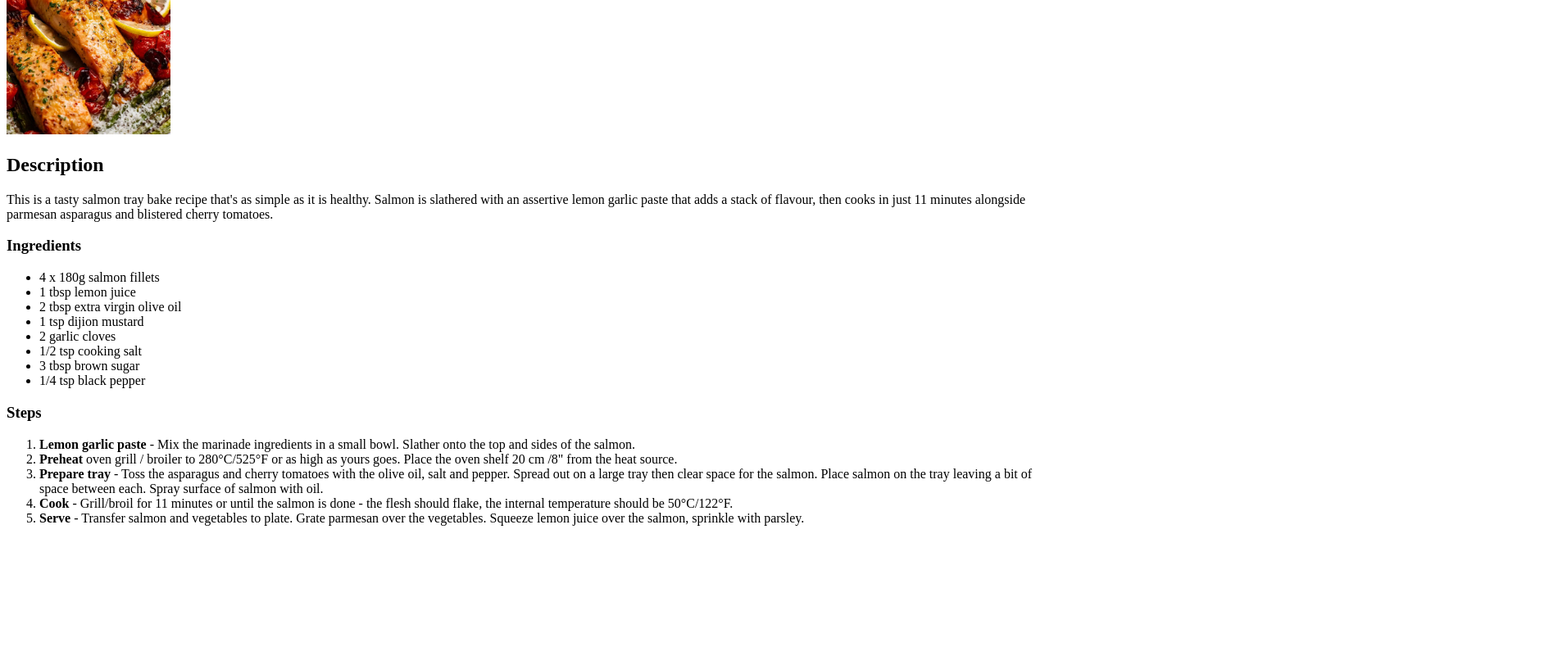
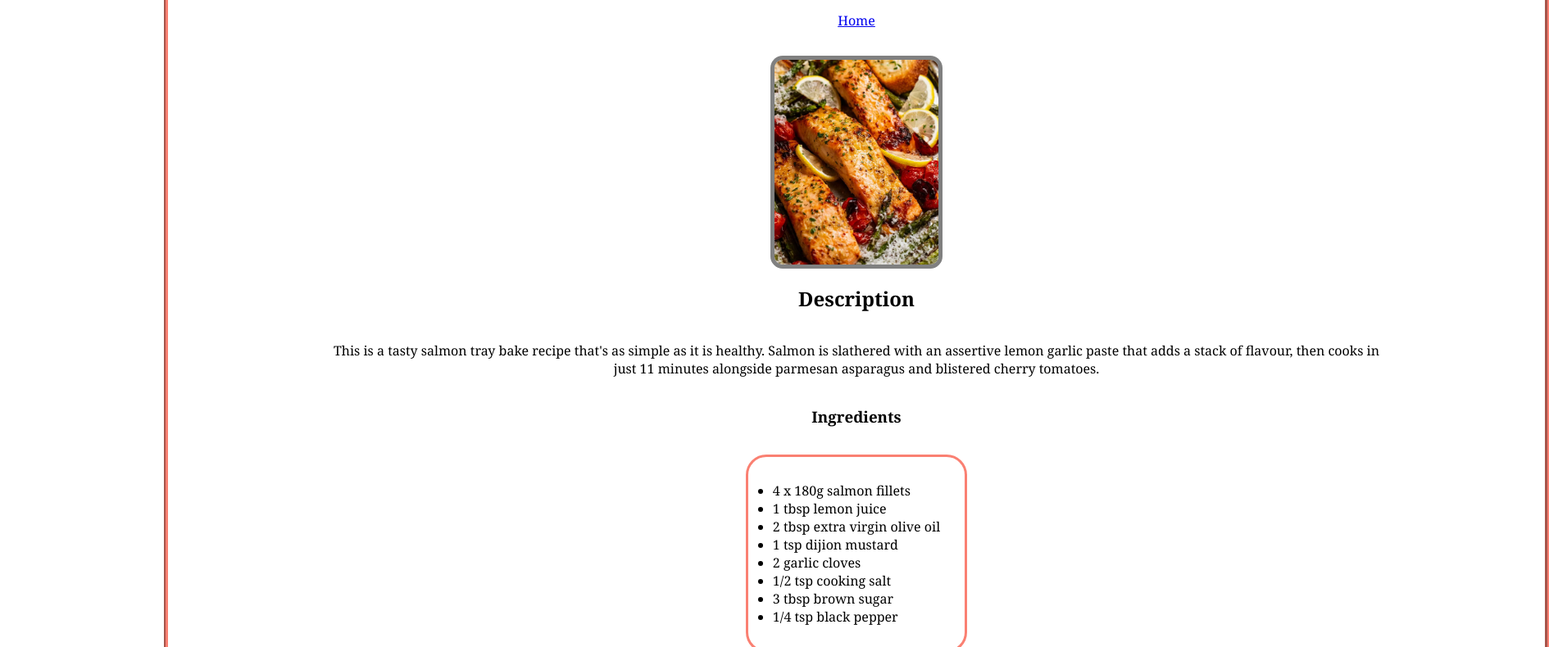
Before and after one commit to nat0134/odin-recipes, a plain HTML site: page recipes/salmon.html in a window 1280 px wide. Shown: the part 184-974 px from the top of the page at 82% size, 1890 px wide, since content can reach past the window. Before the commit the page ends 842 px from the top, so only its background shows below. Drawn offline with Linux system fonts and the light colour scheme.

Commit message:
Updated webpages with CSS styles

```diff
--- /dev/null
+++ b/recipes/recipe-style.css
@@ -0,0 +1,48 @@
+body {
+    font-family: Georgia, serif;
+    text-align: center;
+    width: 100%;
+    margin: 50px;
+    margin-left: 200px;
+    margin-right: 200px;
+    padding: 50px;
+    padding-left: 200px;
+    padding-right: 200px;
+    display: grid;
+    place-items: center;
+    border: 5px groove salmon;
+    border-radius: 50px;
+}
+
+.container {
+    border: 3px solid salmon;
+    border-radius: 25px;
+    padding: 30px;
+    text-align: left;
+}
+
+ol {
+    text-align: left;
+}
+
+h1 {
+    margin-bottom: 20px;
+    margin-top: 20px;
+    color: darkblue;
+}
+
+a {
+    display: block;
+    margin: 10px 0;
+    width: 100px;
+}
+
+a:hover {
+    color: olivedrab;
+    border: 1px solid olivedrab;
+}
+
+img {
+    border: 5px solid grey;
+    border-radius: 15px;
+}
--- a/recipes/salmon.html
+++ b/recipes/salmon.html
@@ -4,6 +4,7 @@
     <meta charset="UTF-8">
     <meta name="viewport" content="width=device-width, initial-scale=1.0">
     <title>Lemon Garlic Salmon</title>
+    <link rel="stylesheet" href="recipe-style.css">
 </head>
 <body>
     <h1>Lemon Garlic Salmon</h1>
@@ -12,7 +13,7 @@
     <h2>Description</h2>
     <p>This is a tasty salmon tray bake recipe that&apos;s as simple as it is healthy. Salmon is slathered with an assertive lemon garlic paste that adds a stack of flavour, then cooks in just 11 minutes alongside parmesan asparagus and blistered cherry tomatoes.</p>
     <h3>Ingredients</h3>
-    <ul>
+    <ul class="container">
         <li>4 x 180g salmon fillets</li>
         <li>1 tbsp lemon juice</li>
         <li>2 tbsp extra virgin olive oil</li>
--- /dev/null
+++ b/style.css
@@ -0,0 +1,30 @@
+body {
+    font-family: Georgia, serif;
+    text-align: center;
+    margin: 0;
+    height: 100vh;
+    display: grid;
+    place-items: center;
+    width: 100%;
+}
+
+.container {
+    border: 5px groove salmon;
+    border-radius: 25px;
+    padding: 100px;
+}
+
+h1 {
+    margin-bottom: 40px;
+    color: darkblue;
+}
+
+a {
+    display: block;
+    margin: 10px 0;
+}
+
+a:hover {
+    color: olivedrab;
+    border: 1px solid olivedrab;
+}
```
Also changed, not shown: index.html (+7 -4 lines), recipes/spaghetti.html (+2 -1 lines), recipes/thai-chicken.html (+2 -1 lines).
